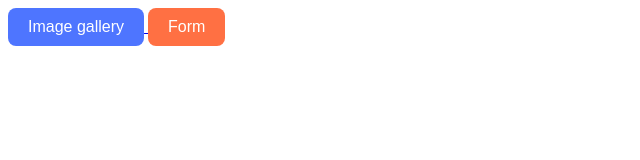
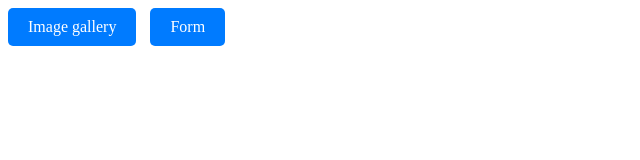
Before and after one commit to IYgit/goit-advancedjs-hw-01, a website built with Vite: page src/index.html in a window 1280 px wide. Shown: the whole page, without its empty margins (0-640 px from the left). Built offline with nearby package versions, Linux system fonts and the light colour scheme.

Commit message:
button to link

```diff
--- a/src/css/2-form.css
+++ b/src/css/2-form.css
@@ -84,11 +84,11 @@ body {
     background-color: #3d5fd0;
   }
 
-  #top-left-link {
+  .top-left-link {
     position: absolute;
     top: 10px;
     left: 10px;
-    text-decoration: none;
+    /* text-decoration: none;
     color: #000;
-    font-size: 16px;
+    font-size: 16px; */
   }
--- a/src/css/common.css
+++ b/src/css/common.css
@@ -1,37 +1,21 @@
-/* Стилі для обох кнопок */
 .custom-btn {
   display: inline-block;
   padding: 10px 20px;
+  background-color: #007bff;
+  color: white;
+  text-decoration: none;
+  border-radius: 5px;
   font-size: 16px;
-  color: #fff;
-  background-color: #4e75ff;
+  text-align: center;
   border: none;
-  border-radius: 8px;
   cursor: pointer;
-  transition: background-color 0.3s ease;
-  text-align: center;
-  text-decoration: none; /* Забираємо підкреслення для кнопок всередині <a> */
 }
 
-.custom-btn span {
-  display: inline-block;
+.custom-btn:hover {
+  background-color: #0056b3;
 }
 
-/* Стиль для першої кнопки */
-.btn-1 {
-  background-color: #4e75ff;
+/* Відступи між кнопками */
+.btn-spacing {
+  margin-right: 10px;
 }
-
-/* Стиль для другої кнопки */
-.btn-2 {
-  background-color: #ff7043;
-}
-
-/* Ефекти при наведенні */
-.custom-btn:hover {
-  background-color: #3d5fd0;
-}
-
-.btn-2:hover {
-  background-color: #ff5722;
-}
--- a/src/index.html
+++ b/src/index.html
@@ -7,17 +7,8 @@
     <link rel="stylesheet" href="./css/common.css" />
   </head>
   <body>
-    <a href="" id="gallery-link">
-      <button class="custom-btn btn-1" type="button">
-        <span>Image gallery</span>
-      </button>
-    </a>
-
-    <a href="" id="form-link">
-      <button class="custom-btn btn-2" type="button">
-        <span>Form</span>
-      </button>
-    </a>
+    <a href="" id="gallery-link" class="custom-btn btn-spacing">Image gallery</a>
+    <a href="" id="form-link" class="custom-btn">Form</a>
 
     <script>
       const baseURL = '/goit-advancedjs-hw-01/';
```
Also changed, not shown: src/1-gallery.html (+2 -1 lines), src/2-form.html (+2 -1 lines).
